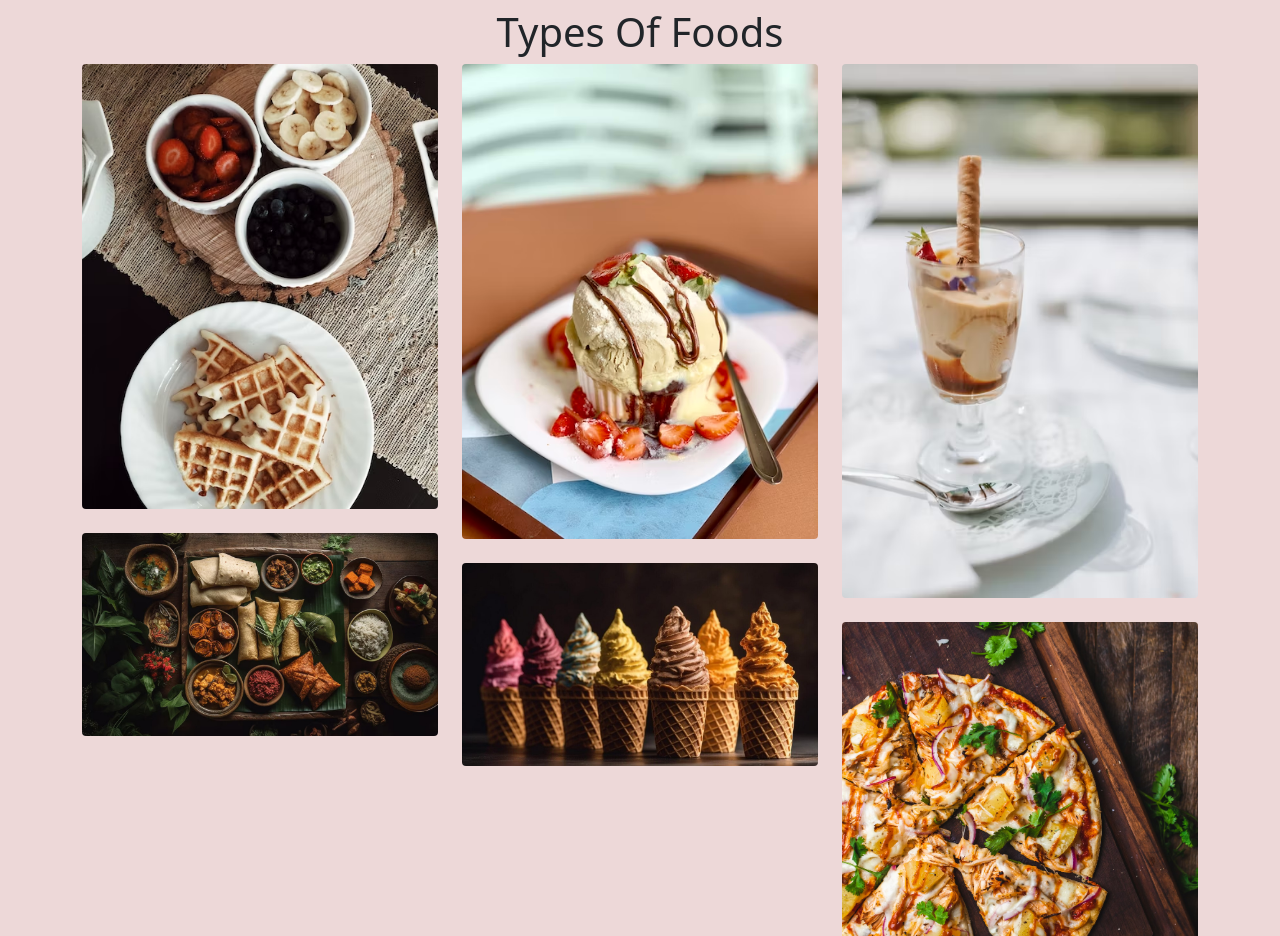
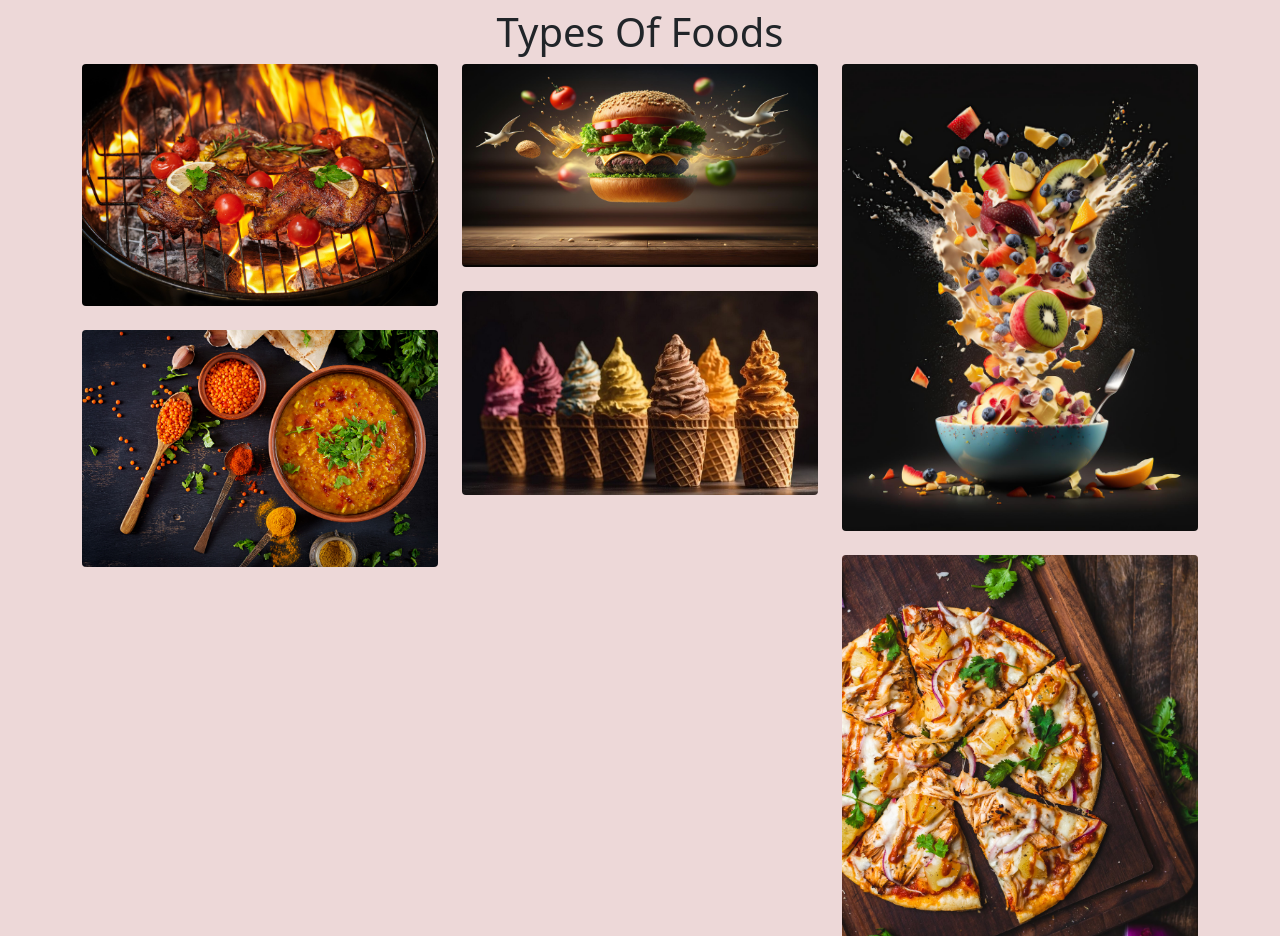
Before and after one commit to Irsha01/Restaurant-page, a plain HTML site: page index.html in a window 1280 px wide. Shown: the part 769-1705 px from the top of the page. Drawn offline with nearby package versions, Linux system fonts and the light colour scheme; a script that the page names is missing.

Commit message:
Update index.html

```diff
--- a/index.html
+++ b/index.html
@@ -117,15 +117,15 @@
         <h1 class="text-center">Types Of Foods</h1>
         <div class="row">
           <div class="col-lg-4 col-md-12 mb-4 mb-lg-0">
-            <img src="images/food9.avif" class="w-100 shadow-1-strong rounded mb-4" alt="Boat on Calm Water" />
-            <img src="images/dosa.jpg" class="w-100 shadow-1-strong rounded mb-4" alt="Wintry Mountain Landscape" />
+            <img src="images/grill.jpg" class="w-100 shadow-1-strong rounded mb-4" alt="Boat on Calm Water" />
+            <img src="images/indianfood.jpg" class="w-100 shadow-1-strong rounded mb-4" alt="Wintry Mountain Landscape" />
           </div>
           <div class="col-lg-4 mb-4 mb-lg-0">
-            <img src="images/food5.avif" class="w-100 shadow-1-strong rounded mb-4" alt="Mountains in the Clouds" />
+            <img src="images/burgerimg.jpg" class="w-100 shadow-1-strong rounded mb-4" alt="Mountains in the Clouds" />
             <img src="images/icecream.jpg" class="w-100 shadow-1-strong rounded mb-4" alt="Boat on Calm Water" />
           </div>
           <div class="col-lg-4 mb-4 mb-lg-0">
-            <img src="images/food6.avif" class="w-100 shadow-1-strong rounded mb-4" alt="Waves at Sea" />
+            <img src="images/salad.jpg" class="w-100 shadow-1-strong rounded mb-4" alt="Waves at Sea" />
             <img src="images/food10.avif" class="w-100 shadow-1-strong rounded mb-4" alt="Yosemite National Park" />
           </div>
         </div>
```
